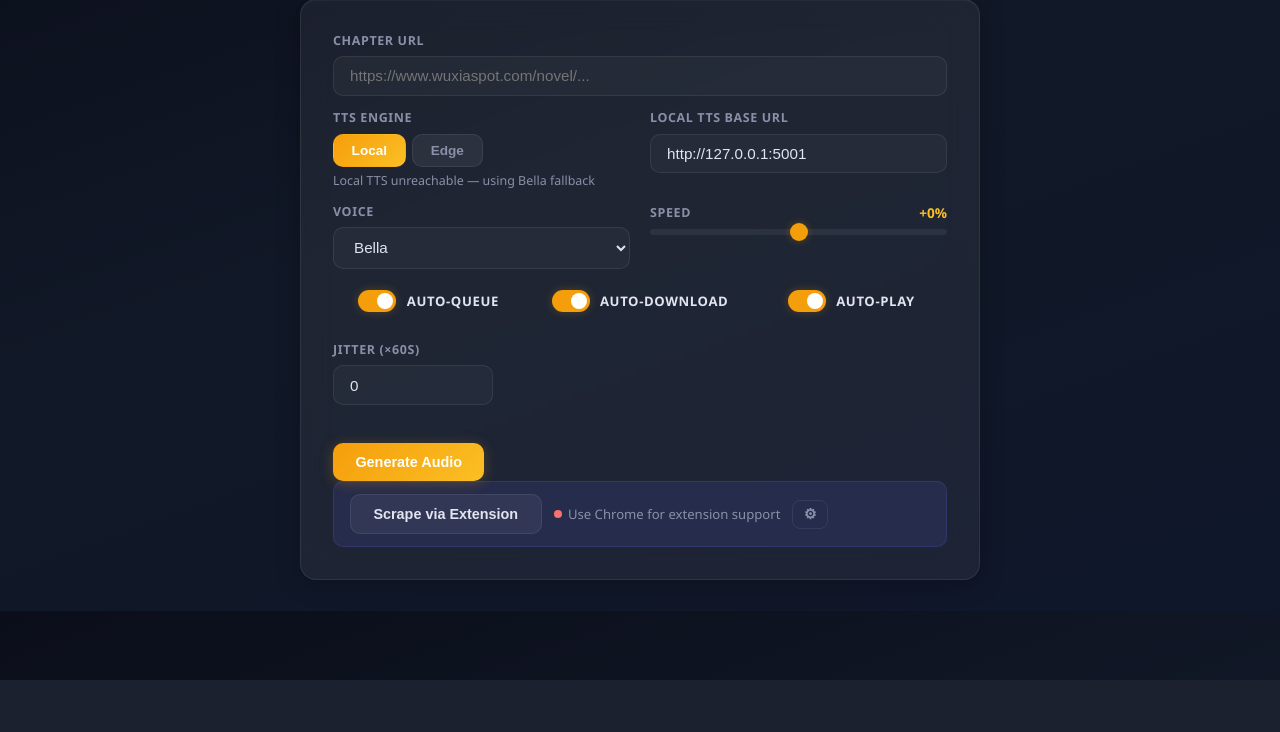
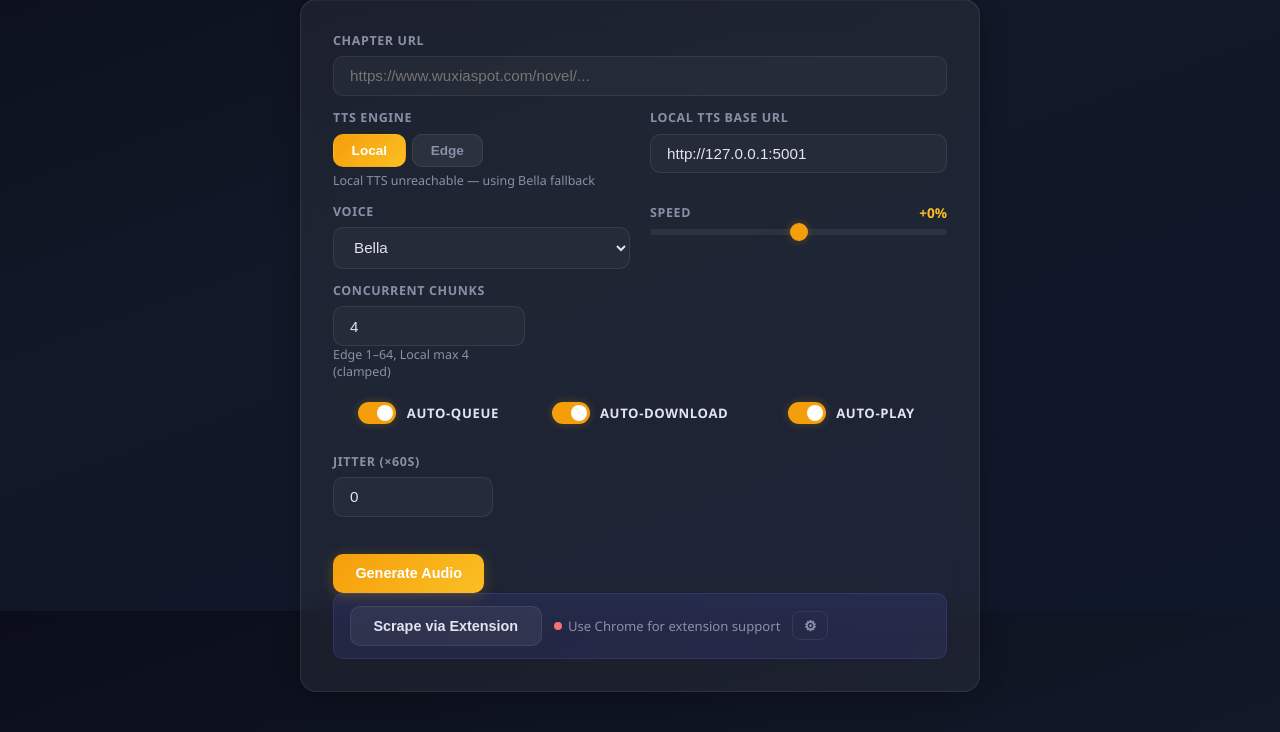
Before and after one commit to ShegzBit/shegzbit-audiobook, a FastAPI app: page / in a window 1280 px wide. Shown: the part 189-921 px from the top of the page. Before the commit the page ends 869 px from the top, so only its background shows below. Run offline with FastAPI, Linux system fonts and the light colour scheme; data that the repository does not hold is empty; parts of the project's set-up code (start-up, migrations or seed data) failed here and were passed over.

Commit message:
DEV: make concurrency toggleable

```diff
--- a/bench_synthesis.py
+++ b/bench_synthesis.py
@@ -13,7 +13,7 @@ Usage:
                               [--keep] [--json]
 
 Environment (honoured by newer synthesizer versions):
-    TTS_CONCURRENCY   parallel syntheses (local capped at 2, edge default 8)
+    TTS_CONCURRENCY   parallel syntheses (local capped at 4, edge default 8)
     TTS_CHUNK_CHARS   max characters per chunk (local default 900, edge 3500)
     TTS_PAUSE_MS      silence stitched between chunks in ms (default 180)
 """
--- a/database.py
+++ b/database.py
@@ -41,6 +41,10 @@ def init_db():
     if "tts_base_url" not in jobs_columns:
         with engine.begin() as conn:
             conn.execute(text("ALTER TABLE jobs ADD COLUMN tts_base_url VARCHAR(500)"))
+    jobs_columns = [c["name"] for c in inspect(engine).get_columns("jobs")]
+    if "tts_concurrency" not in jobs_columns:
+        with engine.begin() as conn:
+            conn.execute(text("ALTER TABLE jobs ADD COLUMN tts_concurrency INTEGER"))
 
     chapters_columns = [c["name"] for c in inspect(engine).get_columns("chapters")]
     if "tts_backend" not in chapters_columns:
--- a/main.py
+++ b/main.py
@@ -30,8 +30,11 @@ from errors import ScrapingError
 from extractor import extract_chapter
 from models import Chapter, Episode, Job, Novel
 from synthesizer import (
+    DEFAULT_CONCURRENCY,
     DEFAULT_TTS_BASE_URL,
+    LOCAL_DEFAULT_CONCURRENCY,
     LOCAL_DEFAULT_VOICE,
+    MAX_CONCURRENCY,
     fetch_local_voices,
     check_local_health,
     normalize_base_url,
@@ -111,6 +114,19 @@ def _resolve_submit_tts(backend: str | None, tts_url: str | None) -> tuple[str,
     return b, base
 
 
+def _normalize_submit_concurrency(backend: str, value) -> int | None:
+    """Clamp page-supplied concurrency: Local 1-4, Edge 1-64. None = default."""
+    if value is None:
+        return None
+    try:
+        v = int(value)
+    except (TypeError, ValueError):
+        return None
+    if backend == "local":
+        return max(1, min(v, LOCAL_DEFAULT_CONCURRENCY))
+    return max(1, min(v, MAX_CONCURRENCY))
+
+
 def _validate_submit_voice(backend: str, voice: str):
     if backend == "edge" and voice not in EDGE_VOICES:
         raise HTTPException(status_code=400, detail="Invalid voice for edge backend.")
@@ -175,6 +191,9 @@ async def index(request: Request):
         "default_rate": DEFAULT_RATE,
         "default_backend": DEFAULT_BACKEND,
         "default_tts_url": resolve_base_url(None),
+        "default_concurrency_edge": DEFAULT_CONCURRENCY,
+        "default_concurrency_local": LOCAL_DEFAULT_CONCURRENCY,
+        "max_concurrency": MAX_CONCURRENCY,
         "local_fallback_voices": LOCAL_FALLBACK_VOICES,
         "auth_enabled": bool(SHARED_PASSWORD),
     })
@@ -247,6 +266,7 @@ class SubmitRequest(BaseModel):
     rate: str = DEFAULT_RATE
     backend: str | None = None
     tts_url: str | None = None
+    concurrency: int | None = None
 
 
 class SubmitManualRequest(BaseModel):
@@ -256,6 +276,7 @@ class SubmitManualRequest(BaseModel):
     rate: str = DEFAULT_RATE
     backend: str | None = None
     tts_url: str | None = None
+    concurrency: int | None = None
 
 
 @app.post("/api/chapters")
@@ -267,7 +288,9 @@ async def submit_chapter(req: SubmitRequest, request: Request):
     backend, base = _resolve_submit_tts(req.backend, req.tts_url)
     voice = req.voice.strip() or (LOCAL_DEFAULT_VOICE if backend == "local" else DEFAULT_VOICE)
     _validate_submit_voice(backend, voice)
-    job_id = enqueue_job(url, voice, req.rate, backend=backend, base_url=base)
+    conc = _normalize_submit_concurrency(backend, req.concurrency)
+    job_id = enqueue_job(url, voice, req.rate, backend=backend, base_url=base,
+                         concurrency=conc)
     return {"job_id": job_id}
 
 
@@ -283,8 +306,10 @@ async def submit_chapter_manual(req: SubmitManualRequest, request: Request):
     backend, base = _resolve_submit_tts(req.backend, req.tts_url)
     voice = req.voice.strip() or (LOCAL_DEFAULT_VOICE if backend == "local" else DEFAULT_VOICE)
     _validate_submit_voice(backend, voice)
+    conc = _normalize_submit_concurrency(backend, req.concurrency)
     job_id = enqueue_job_with_html(url, html, voice, req.rate,
-                                   backend=backend, base_url=base)
+                                   backend=backend, base_url=base,
+                                   concurrency=conc)
     return {"job_id": job_id}
 
 
@@ -294,6 +319,7 @@ class CreateJobRequest(BaseModel):
     title: str | None = None
     backend: str | None = None
     tts_url: str | None = None
+    concurrency: int | None = None
 
 
 @app.post("/api/jobs")
@@ -321,10 +347,12 @@ async def create_job(req: CreateJobRequest, request: Request):
     job_id = str(uuid.uuid4())
     backend, base = _resolve_submit_tts(req.backend, req.tts_url)
     voice = LOCAL_DEFAULT_VOICE if backend == "local" else DEFAULT_VOICE
+    conc = _normalize_submit_concurrency(backend, req.concurrency)
     job = Job(
         id=job_id, url=url,
         voice=voice, rate=DEFAULT_RATE,
         tts_backend=backend, tts_base_url=base,
+        tts_concurrency=conc,
         status="queued",
     )
     db = SessionLocal()
@@ -390,6 +418,7 @@ async def retry_job(job_id: str, request: Request, db: Session = Depends(get_db)
         job.url, job.voice, job.rate,
         backend=getattr(job, "tts_backend", None) or DEFAULT_BACKEND,
         base_url=getattr(job, "tts_base_url", None),
+        concurrency=getattr(job, "tts_concurrency", None),
     )
     return {"job_id": new_job_id}
 
@@ -503,10 +532,18 @@ async def queue_next(
     next_url = ep.chapter.next_chapter_url
     if not next_url:
         return {"message": "No next chapter URL detected.", "job_id": None}
+    # Inherit concurrency from the most recent job for this chapter URL, if any.
+    prev_job = (
+        db.query(Job)
+        .filter(Job.url == ep.chapter.url)
+        .order_by(Job.created_at.desc())
+        .first()
+    )
     job_id = enqueue_job(
         next_url, ep.chapter.voice, ep.chapter.rate,
         backend=getattr(ep.chapter, "tts_backend", None) or DEFAULT_BACKEND,
         base_url=getattr(ep.chapter, "tts_base_url", None),
+        concurrency=getattr(prev_job, "tts_concurrency", None) if prev_job else None,
     )
     return {"job_id": job_id, "next_url": next_url}
 
--- a/models.py
+++ b/models.py
@@ -15,6 +15,7 @@ class Job(Base):
     rate = Column(String(20), nullable=False)
     tts_backend = Column(String(20), nullable=True)
     tts_base_url = Column(String(500), nullable=True)
+    tts_concurrency = Column(Integer, nullable=True)
     status = Column(String(30), nullable=False, default="queued")
     error_msg = Column(Text, nullable=True)
     progress_pct = Column(Integer, nullable=True)
--- a/static/app.js
+++ b/static/app.js
@@ -178,8 +178,10 @@ if (typeof PAGE !== 'undefined' && PAGE === 'reader') {
   const backendToggle = document.getElementById('backend-toggle');
   const ttsUrlInput   = document.getElementById('tts-url-input');
   const ttsStatus     = document.getElementById('tts-status');
+  const concInput     = document.getElementById('concurrency-input');
   const BACKEND_KEY   = 'tts-backend';
   const BASEURL_KEY   = 'tts-base-url';
+  const CONC_KEY      = 'tts-concurrency';
   const DEFAULT_BASE  = (ttsUrlInput && ttsUrlInput.value.trim()) || 'http://127.0.0.1:5001';
 
   let edgeVoiceOptions = null; // snapshot of server-rendered edge <options>
@@ -199,8 +201,47 @@ if (typeof PAGE !== 'undefined' && PAGE === 'reader') {
     const v = (ttsUrlInput && ttsUrlInput.value.trim()) || localStorage.getItem(BASEURL_KEY) || DEFAULT_BASE;
     return v.replace(/\/+$/, '');
   }
+  function defaultConcFor(backend) {
+    if (!concInput) return backend === 'local' ? 4 : 8;
+    const d = parseInt(backend === 'local' ? concInput.dataset.defaultLocal : concInput.dataset.defaultEdge, 10);
+    if (Number.isFinite(d) && d >= 1) return d;
+    return backend === 'local' ? 4 : 8;
+  }
+  function getConcurrency() {
+    const backend = getBackend();
+    const maxLocal = parseInt((concInput && concInput.dataset.defaultLocal) || '4', 10) || 4;
+    const maxEdge = parseInt((concInput && concInput.max) || '64', 10) || 64;
+    let raw = concInput ? parseInt(concInput.value, 10) : NaN;
+    if (!Number.isFinite(raw)) {
+      const stored = parseInt(localStorage.getItem(CONC_KEY) || '', 10);
+      raw = Number.isFinite(stored) ? stored : defaultConcFor(backend);
+    }
+    const cap = backend === 'local' ? maxLocal : maxEdge;
+    const v = Math.max(1, Math.min(raw, cap));
+    return v;
+  }
+  function syncConcurrencyForBackend() {
+    if (!concInput) return;
+    const backend = getBackend();
+    // If empty, fill with backend default; if over local cap, clamp.
+    let raw = parseInt(concInput.value, 10);
+    if (!Number.isFinite(raw)) {
+      const stored = parseInt(localStorage.getItem(CONC_KEY) || '', 10);
+      concInput.value = Number.isFinite(stored) ? stored : defaultConcFor(backend);
+      return;
+    }
+    if (backend === 'local') {
+      const maxLocal = parseInt(concInput.dataset.defaultLocal || '4', 10) || 4;
+      if (raw > maxLocal) concInput.value = maxLocal;
+      if (raw < 1) concInput.value = 1;
+    } else {
+      const maxEdge = parseInt(concInput.max || '64', 10) || 64;
+      if (raw > maxEdge) concInput.value = maxEdge;
+      if (raw < 1) concInput.value = 1;
+    }
+  }
   function ttsFields() {
-    return { backend: getBackend(), tts_url: getBaseUrl() };
+    return { backend: getBackend(), tts_url: getBaseUrl(), concurrency: getConcurrency() };
   }
 
   function paintBackendToggle() {
@@ -258,13 +299,22 @@ if (typeof PAGE !== 'undefined' && PAGE === 'reader') {
     if (!localStorage.getItem(BACKEND_KEY)) localStorage.setItem(BACKEND_KEY, 'local');
     if (ttsUrlInput && !ttsUrlInput.value.trim()) ttsUrlInput.value = localStorage.getItem(BASEURL_KEY) || DEFAULT_BASE;
     if (ttsUrlInput && localStorage.getItem(BASEURL_KEY)) ttsUrlInput.value = localStorage.getItem(BASEURL_KEY);
+    if (concInput && localStorage.getItem(CONC_KEY)) concInput.value = localStorage.getItem(CONC_KEY);
+    syncConcurrencyForBackend();
     paintBackendToggle();
     backendToggle.addEventListener('click', (e) => {
       const btn = e.target.closest('.seg-btn');
       if (!btn) return;
       localStorage.setItem(BACKEND_KEY, btn.dataset.backend);
       paintBackendToggle();
+      syncConcurrencyForBackend();
       refreshLocalVoices();
+    });
+  }
+  if (concInput) {
+    concInput.addEventListener('change', () => {
+      syncConcurrencyForBackend();
+      localStorage.setItem(CONC_KEY, String(getConcurrency()));
     });
   }
   if (ttsUrlInput) {
--- a/templates/index.html
+++ b/templates/index.html
@@ -47,6 +47,19 @@
         <span id="rate-label" class="rate-value">+0%</span>
       </div>
       <input type="range" id="rate-range" min="-30" max="30" step="5" value="0" class="range" />
+    </div>
+  </div>
+
+  <div class="row-2">
+    <div class="field" style="max-width:12rem">
+      <label for="concurrency-input">Concurrent chunks</label>
+      <input type="number" id="concurrency-input" class="input"
+             min="1" max="{{ max_concurrency }}" step="1"
+             value="{{ default_concurrency_local }}"
+             data-default-edge="{{ default_concurrency_edge }}"
+             data-default-local="{{ default_concurrency_local }}"
+             title="How many text chunks synthesize in parallel" />
+      <div class="field-hint">Edge 1–{{ max_concurrency }}, Local max {{ default_concurrency_local }} (clamped)</div>
     </div>
   </div>
 
```
Also changed, not shown: replit.md (+1 -1 lines), synthesizer.py (+22 -8 lines), worker.py (+34 -7 lines).
